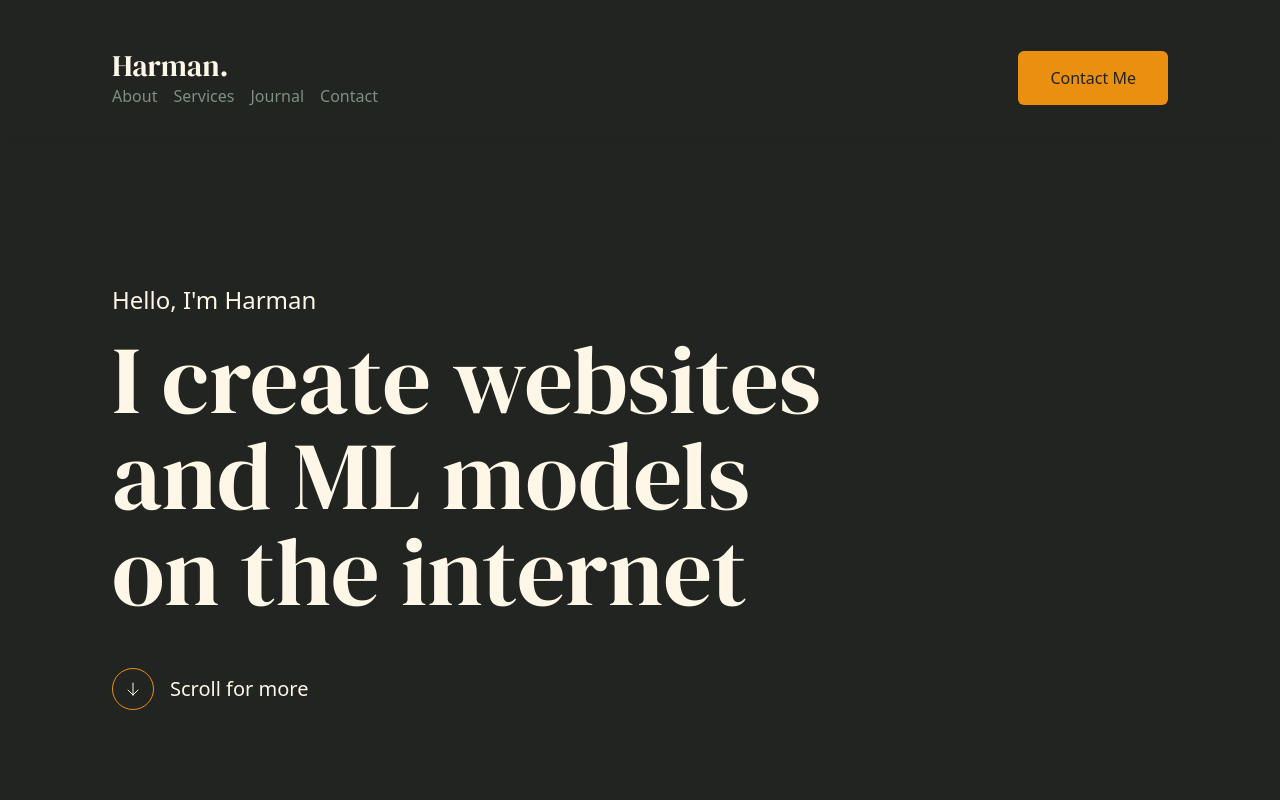
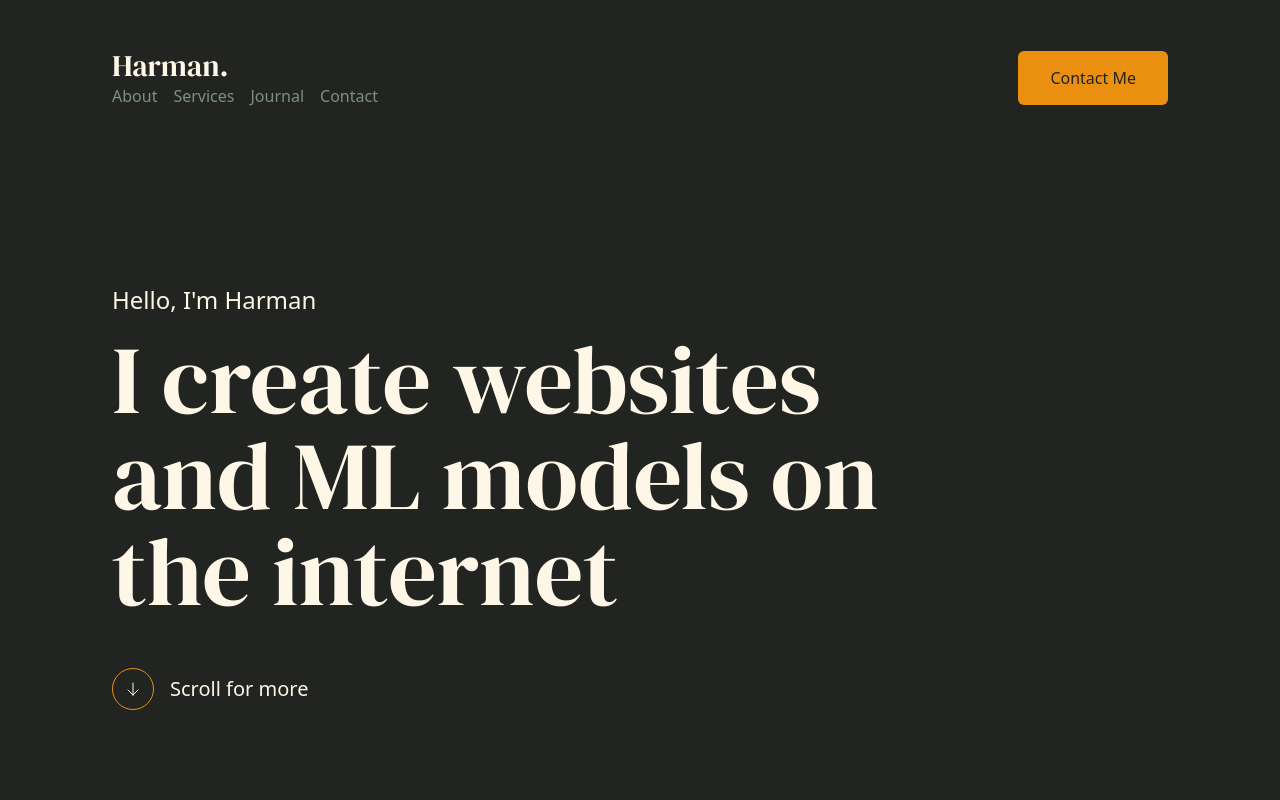
Before and after one commit to Harmxn02/Design-Portfolio, a Next.js app: page / in a window 1280 px wide. Shown: the top 800 px of the page. Built offline with nearby package versions, Linux system fonts and the light colour scheme.

Commit message:
Remove <br /> and replace it with character based max-width

```diff
--- a/src/components/intro/intro.tsx
+++ b/src/components/intro/intro.tsx
@@ -9,9 +9,8 @@ export default function Intro() {
 					{/* LEFT PART */}
 					<div className="mt-36">
 						<h2 className="text-2xl pb-4">Hello, I&apos;m Harman</h2>
-						<p className=" text-5xl sm:text-6xl md:text-6xl lg:text-7xl xl:text-8xl font-dm">
-							I create websites <br /> and ML models <br />{" "}
-							on the internet
+						<p className=" text-4xl sm:text-6xl md:text-6xl lg:text-7xl xl:text-8xl font-dm max-w-[17ch]">
+							I create websites and ML models on the internet
 						</p>
 					</div>
 
```
